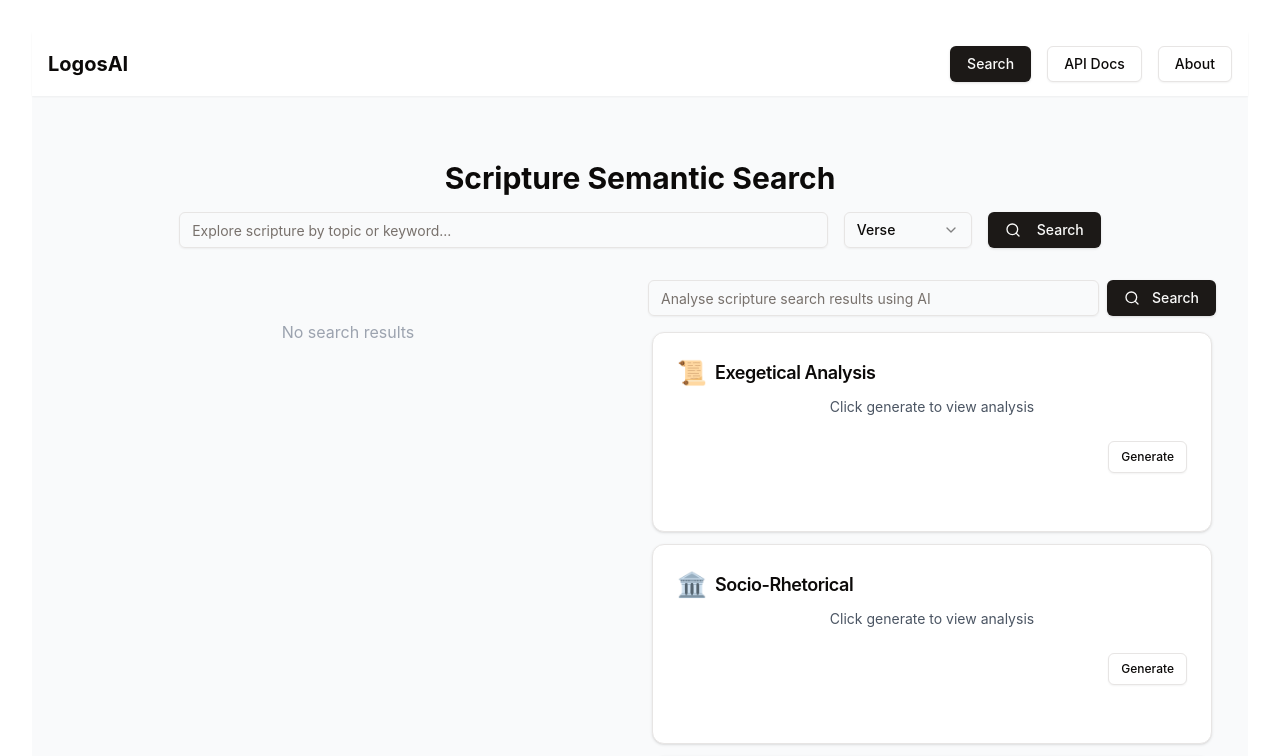
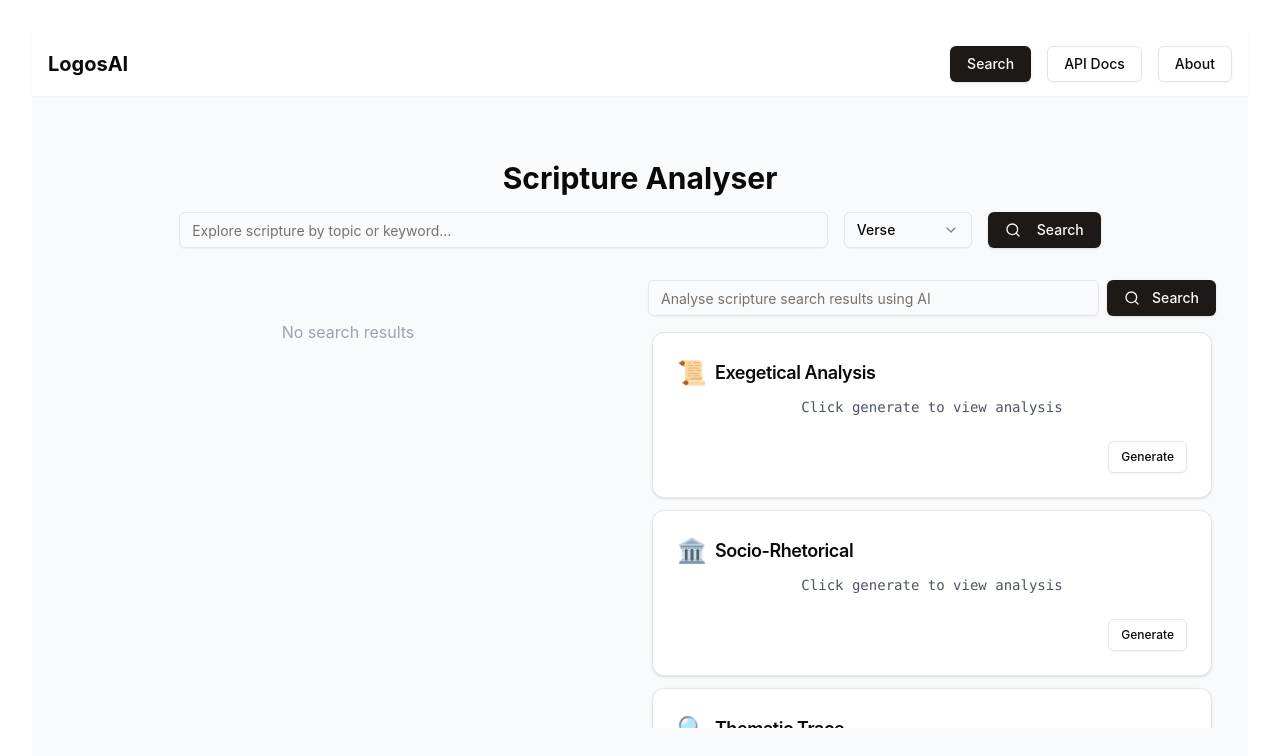
Before and after one commit to davidtadediji/Logos-ai-ui, a React (Vite) app: page / in a window 1280 px wide. Shown: the top 756 px of the page. Built offline with nearby package versions, Linux system fonts and the light colour scheme.

Commit message:
Implement AI analysis and interactive QA

```diff
--- a/src/components/SearchPage.tsx
+++ b/src/components/SearchPage.tsx
@@ -16,7 +16,7 @@ import {
   SelectTrigger,
   SelectValue,
 } from "@/components/ui/select";
-import { searchBible } from "@/service";
+import { analyseScripture, searchBible } from "@/service";
 
 // SearchResult type definition
 type SearchResult = {
@@ -30,29 +30,73 @@ type AnalysisType =
   | "socio-rhetorical"
   | "thematic"
   | "ethical"
-  | "genre"
-  | "interactive";
+  | "genre";
 
-type AnalysisResult = {
+type AnalysisCard = {
   type: AnalysisType;
+  title: string;
+  icon: string;
   content: string;
-  passage: string;
 };
 
 export const SearchPage = () => {
-  const [query, setQuery] = useState("");
+  const [searchQuery, setSearchQuery] = useState("");
+  const [chatQuery, setChatQuery] = useState("");
   const [isLoading, setIsLoading] = useState(false);
+  const [loadingCards, setLoadingCards] = useState<Set<string>>(new Set());
   const [searchType, setSearchType] = useState<"verse" | "chapter">("verse");
   const [results, setResults] = useState<SearchResult[]>([]);
+  const [qaResults, setQAResults] = useState<string[]>([]);
   const [expandedCard, setExpandedCard] = useState<string | null>(null);
-  const [analysisResults, setAnalysisResults] = useState<AnalysisResult[]>([]);
+  const [analysisCards, setAnalysisCards] = useState<AnalysisCard[]>([
+    {
+      type: "exegetical",
+      title: "Exegetical Analysis",
+      icon: "📜",
+      content: "Click generate to view analysis",
+    },
+    {
+      type: "socio-rhetorical",
+      title: "Socio-Rhetorical",
+      icon: "🏛️",
+      content: "Click generate to view analysis",
+    },
+    {
+      type: "thematic",
+      title: "Thematic Trace",
+      icon: "🔍",
+      content: "Click generate to view analysis",
+    },
+    {
+      type: "ethical",
+      title: "Ethical Framework",
+      icon: "⚖️",
+      content: "Click generate to view analysis",
+    },
+    {
+      type: "genre",
+      title: "Genre Analysis",
+      icon: "📚",
+      content: "Click generate to view analysis",
+    },
+  ]);
 
   const handleSearch = async () => {
-    if (query) {
+    if (searchQuery) {
       try {
         setIsLoading(true);
-        const results = await searchBible(query, searchType);
+        const results = await searchBible(searchQuery, searchType);
         setResults(results);
+
+        const qaResponse = await analyseScripture(
+          results.map(
+            (result: { id: string; text: string }) =>
+              `${result.id}: ${result.text}`
+          ),
+          "interactive_qa"
+        );
+
+        setQAResults(qaResponse.result);
       } catch (error) {
         console.error("Error searching the Bible:", error);
         setResults([]); // Clear results in case of error
@@ -62,57 +106,53 @@ export const SearchPage = () => {
     }
   };
 
-  const analysisCategories = [
-    {
-      type: "exegetical",
-      title: "Exegetical Analysis",
-      icon: "📜",
-    },
-    {
-      type: "socio-rhetorical",
-      title: "Socio-Rhetorical",
-      icon: "🏛️",
-    },
-    {
-      type: "thematic",
-      title: "Thematic Trace",
-      icon: "🔍",
-    },
-    {
-      type: "ethical",
-      title: "Ethical Framework",
-      icon: "⚖️",
-    },
-    {
-      type: "genre",
-      title: "Genre Analysis",
-      icon: "📚",
-    },
-    {
-      type: "interactive",
-      title: "Interactive Q&A",
-      icon: "💡",
-    },
-  ];
+  const generateAnalysisContent = async (type: string) => {
+    if (results.length > 0) {
+      try {
+        setLoadingCards((prev) => new Set(prev).add(type));
+        const analysis = await analyseScripture(
+          results.map((result) => `${result.id}: ${result.text}`),
+          type
+        );
 
-  const getAnalysisContent = (type: AnalysisType) => {
-    const result = analysisResults.find((r) => r.type === type);
-    return result?.content || "Click generate to view analysis";
+        setAnalysisCards((prevCards) =>
+          prevCards.map((card) =>
+            card.type === type ? { ...card, content: analysis.result } : card
+          )
+        );
+      } catch (error) {
+        console.error("Error analyzing scripture:", error);
+        setAnalysisCards((prevCards) =>
+          prevCards.map((card) =>
+            card.type === type
+              ? {
+                  ...card,
+                  content: "Failed to analyze scripture. Please try again.",
+                }
+              : card
+          )
+        );
+      } finally {
+        setLoadingCards((prev) => {
+          const next = new Set(prev);
+          next.delete(type);
+          return next;
+        });
+      }
+    }
   };
 
   return (
     <div className="container mx-auto px-4 py-8">
       {/* Search Section */}
       <div className="mb-8 space-y-4">
-        <h1 className="text-2xl md:text-3xl font-bold">
-          Scripture Semantic Search
-        </h1>
+        <h1 className="text-2xl md:text-3xl font-bold">Scripture Analyser</h1>
         <div className="flex flex-col md:flex-row gap-4 w-full lg:w-[80%] m-auto">
           <div className="flex-1">
             <Input
               placeholder="Explore scripture by topic or keyword..."
-              value={query}
-              onChange={(e) => setQuery(e.target.value)}
+              value={searchQuery}
+              onChange={(e) => setSearchQuery(e.target.value)}
               className="w-full"
             />
           </div>
@@ -136,9 +176,10 @@ export const SearchPage = () => {
           </Button>
         </div>
       </div>
+
       {/* Results Section */}
       <div className="flex flex-col md:flex-row gap-4">
-        <div className="w-full md:w-1/2 space-y-4 lg:max-h-[650px] overflow-auto">
+        <div className="w-full md:w-1/2 space-y-4 lg:h-[650px] overflow-auto">
           {isLoading ? (
             <div className="flex justify-center items-center h-32">
               <Loader2 className="h-8 w-8 animate-spin text-gray-500" />
@@ -154,14 +195,15 @@ export const SearchPage = () => {
                 </CardHeader>
                 <CardContent>
                   <p
-                    className={`text-gray-700 ${
-                      expandedCard === result.id ? "" : "line-clamp-3"
+                    className={`text-sm text-gray-600 line-clamp-3 ${
+                      expandedCard === result.id ? "!line-clamp-none" : ""
                     }`}
                   >
                     {result.text}
                   </p>
                 </CardContent>
                 <CardFooter>
+                  {result.text.length > 150 && (
                     <Button
                       variant="outline"
                       onClick={() =>
@@ -172,6 +214,7 @@ export const SearchPage = () => {
                     >
                       {expandedCard === result.id ? "Show Less" : "Show More"}
                     </Button>
+                  )}
                 </CardFooter>
               </Card>
             ))
@@ -181,39 +224,77 @@ export const SearchPage = () => {
           <div className="flex gap-2 mb-3">
             <Input
               placeholder="Analyse scripture search results using AI"
-              value={query}
-              onChange={(e) => setQuery(e.target.value)}
               className="w-full"
+              value={chatQuery}
+              onChange={(e) => setSearchQuery(e.target.value)}
             />{" "}
             <Button className="w-full sm:w-auto">
               <Search className="mr-1 h-4 w-4" />
               Search
             </Button>
           </div>
-          <div className="flex flex-col gap-3 p-1 overflow-auto lg:max-h-[600px]">
-            {analysisCategories.map((category) => (
+          {/* Update the QA Results section */}
+          {qaResults?.length > 0 && (
+            <div className="mb-4">
+              <h3 className="text-sm font-semibold text-gray-700 mb-2">
+                Suggested Questions
+              </h3>
+              <div className="flex flex-wrap gap-2">
+                {qaResults.map((qa, index) => (
+                  <Button
+                    key={index}
+                    variant="outline"
+                    className="
+                      text-left
+                      bg-white
+                      hover:bg-gray-50
+                      border border-gray-200
+                      rounded-lg
+                      px-4 py-2
+                      text-sm
+                      text-gray-700
+                      hover:text-gray-900
+                      transition-colors
+                      flex items-center gap-2
+                      max-w-full
+                    "
+                    onClick={() => {
+                      setChatQuery(qa);
+                    }}
+                  >
+                    <Search className="h-4 w-4 flex-shrink-0" />
+                    <span className="line-clamp-2">{qa}</span>
+                  </Button>
+                ))}
+              </div>
+            </div>
+          )}
+          <div className="flex flex-col gap-3 p-1 overflow-auto lg:h-[400px]">
+            {analysisCards.map((card) => (
               <Card
-                key={category.type}
-                className="hover:shadow-lg transition-shadow min-h-[200px]"
+                key={card.type}
+                className="hover:shadow-lg transition-shadow"
               >
                 <CardHeader className="pb-2">
                   <div className="flex items-center gap-2">
-                    <span className="text-2xl">{category.icon}</span>
-                    <CardTitle className="text-lg">{category.title}</CardTitle>
+                    <span className="text-2xl">{card.icon}</span>
+                    <CardTitle className="text-lg">{card.title}</CardTitle>
                   </div>
                 </CardHeader>
                 <CardContent>
                   <div className="text-sm text-gray-600">
-                    {getAnalysisContent(category.type as AnalysisType)}
+                    {loadingCards.has(card.type) ? (
+                      <Loader2 className="h-6 w-6 animate-spin m-auto" />
+                    ) : (
+                      <pre className="whitespace-pre-wrap">{card.content}</pre>
+                    )}
                   </div>
                 </CardContent>
                 <CardFooter className="justify-end">
                   <Button
                     variant="outline"
                     size="sm"
-                    onClick={() => {
-                      /* Add analysis generation logic here */
-                    }}
+                    onClick={() => generateAnalysisContent(card.type)}
                   >
                     Generate
                   </Button>
--- a/src/service.ts
+++ b/src/service.ts
@@ -25,3 +25,31 @@ export async function searchBible(query: string, type: "verse" | "chapter") {
 
   return response.json();
 }
+
+
+/**
+ * Analyze biblical texts using the specified analysis type.
+ *
+ * @param texts - A list of biblical texts to analyze.
+ * @param type - The type of analysis to perform (e.g., "comprehensive_exegetical_analysis").
+ * @returns The analysis result from the server.
+ * @throws Error if the HTTP request fails.
+ */
+export async function analyseScripture(texts: string[], type: string) {
+  const response = await fetch(`${serverApi}/api/logos/analyze`, {
+    method: "POST",
+    headers: {
+      "Content-Type": "application/json",
+    },
+    body: JSON.stringify({
+      texts: texts,
+      type: type,
+    }),
+  });
+
+  if (!response.ok) {
+    throw new Error(`HTTP error! status: ${response.status}`);
+  }
+
+  return response.json();
+}
```
Lines whose indentation alone changed are shown as unchanged.
